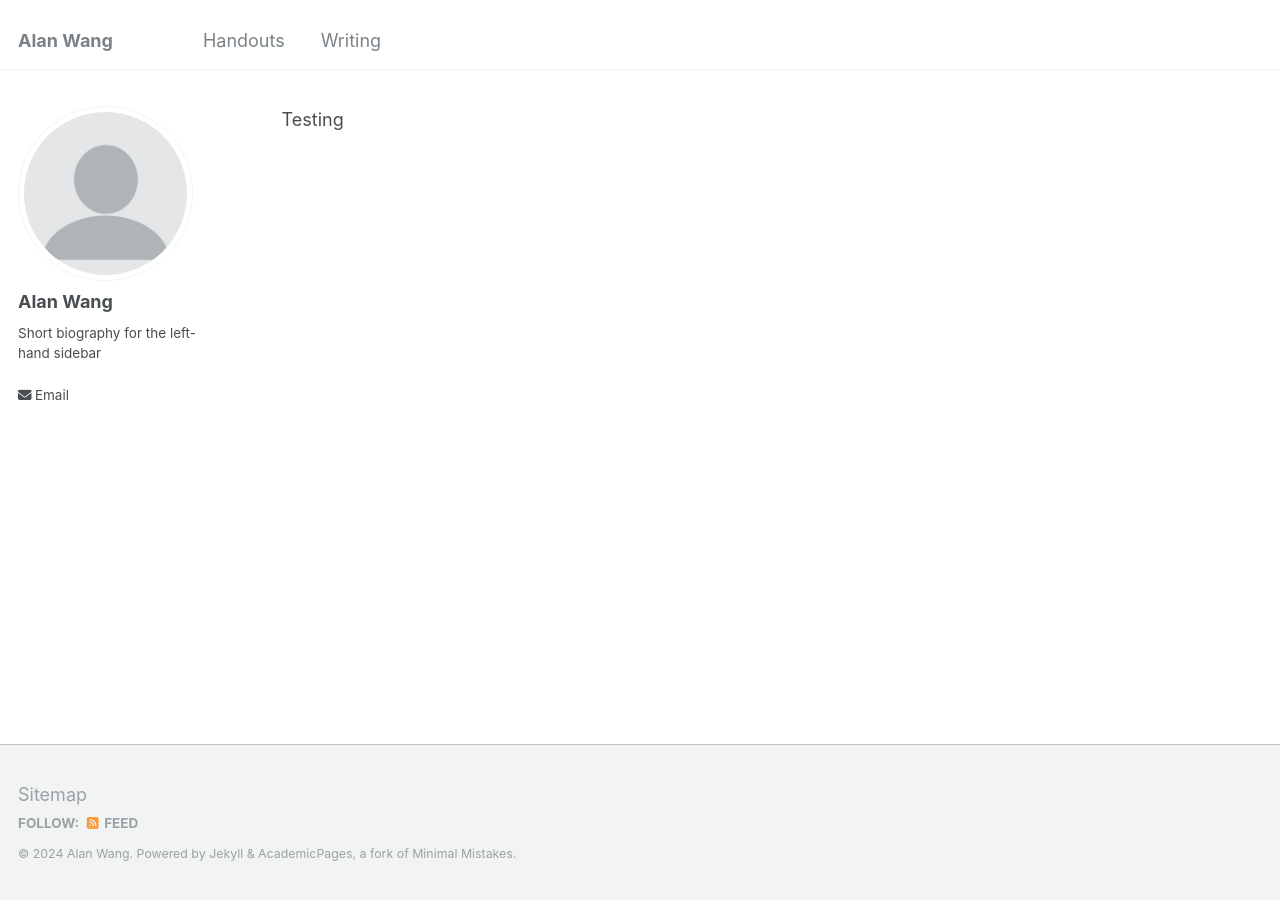
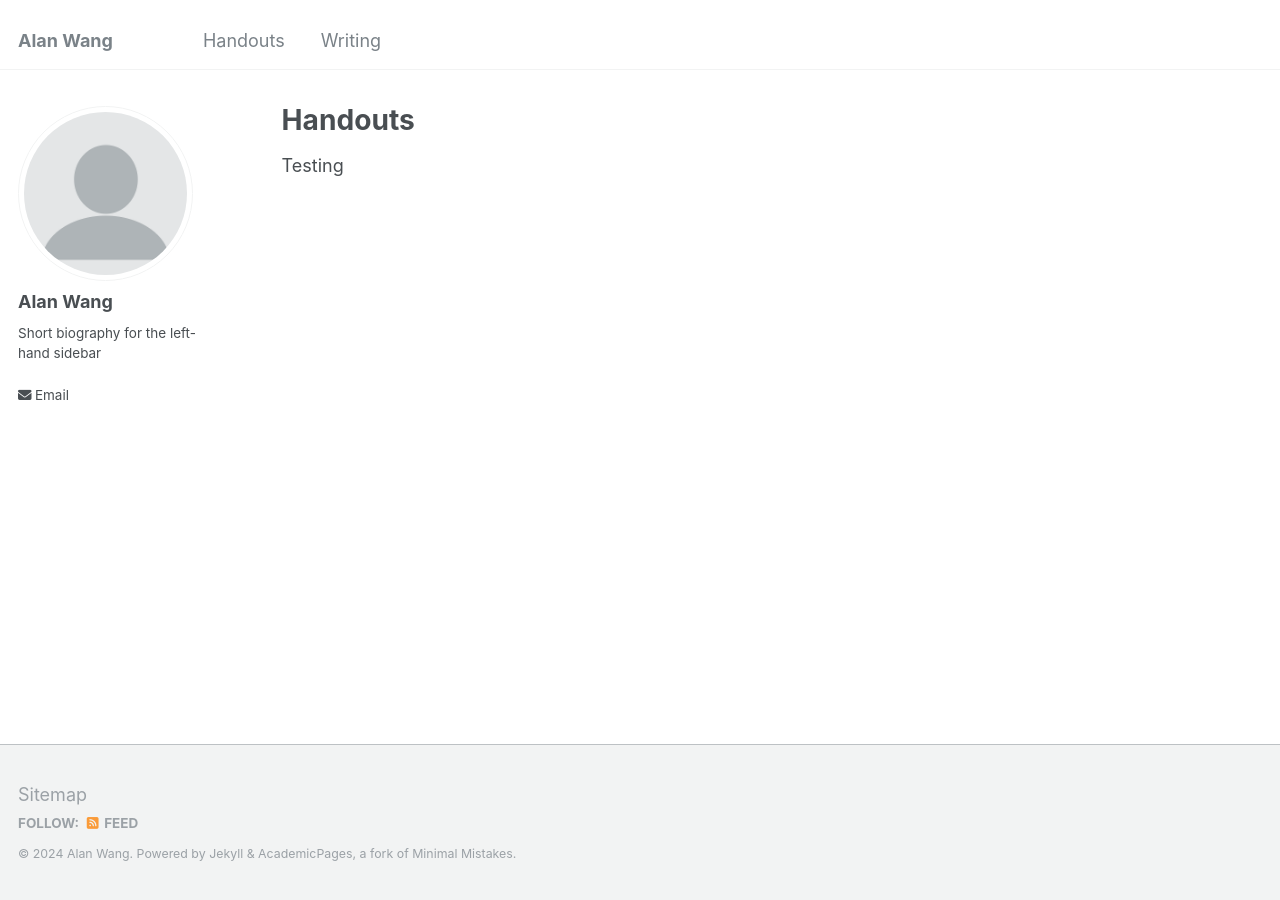
Before and after one commit to alanwang10/alanwang10.github.io, a Jekyll site: the page built from _pages/handouts.md, in a window 1280 px wide. Built offline with Jekyll 4.4.1, drawn with Linux system fonts in a browser that asks for light colours; our own code applies the rules of GitHub Pages for plain Markdown files.

Commit message:
Update handouts.md

```diff
--- a/_pages/handouts.md
+++ b/_pages/handouts.md
@@ -1 +1,10 @@
+---
+layout: archive
+title: "Handouts"
+permalink: /handouts/
+author_profile: true
+redirect_from:
+  - /handouts
+---
+
 Testing
```
